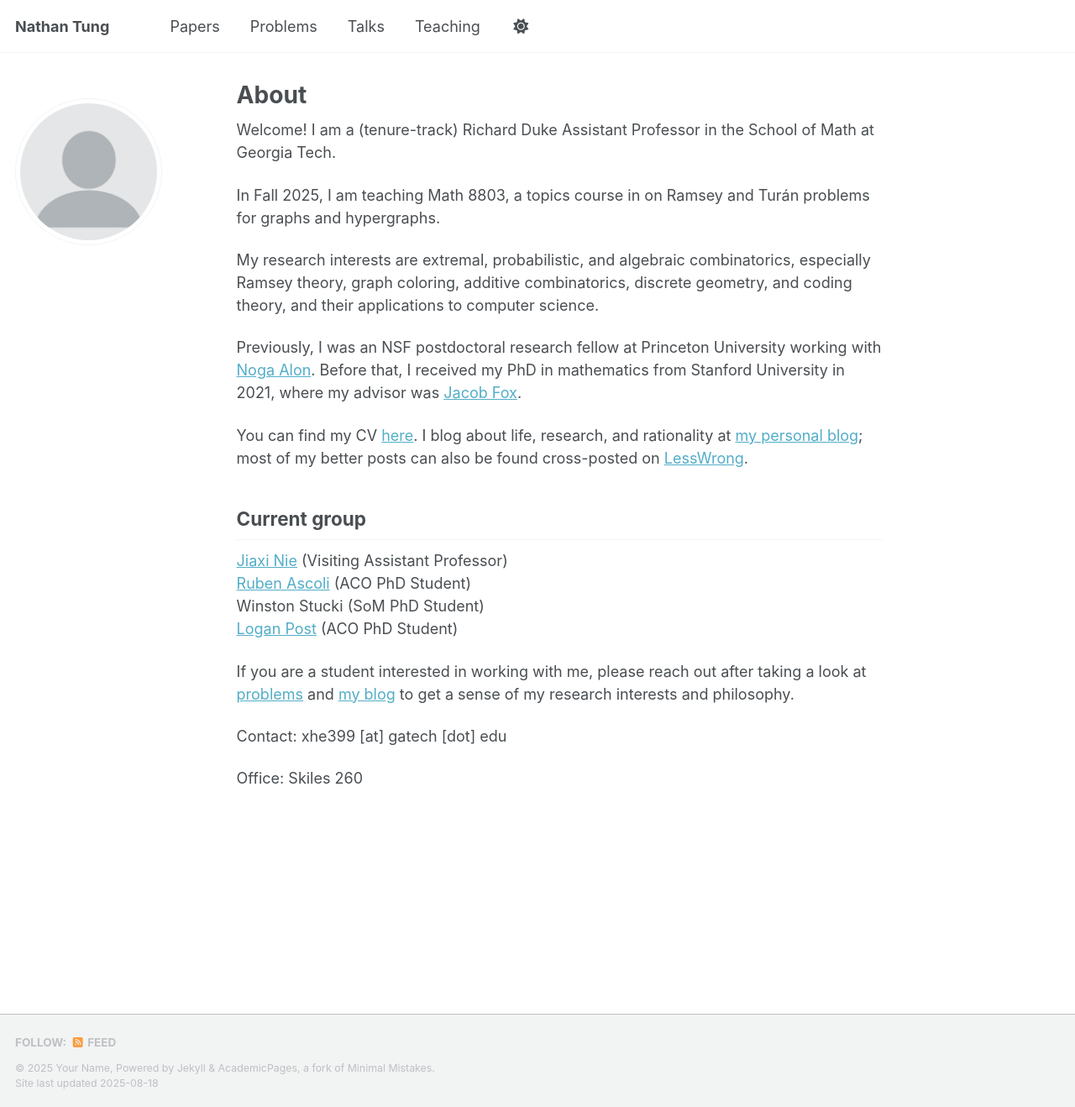
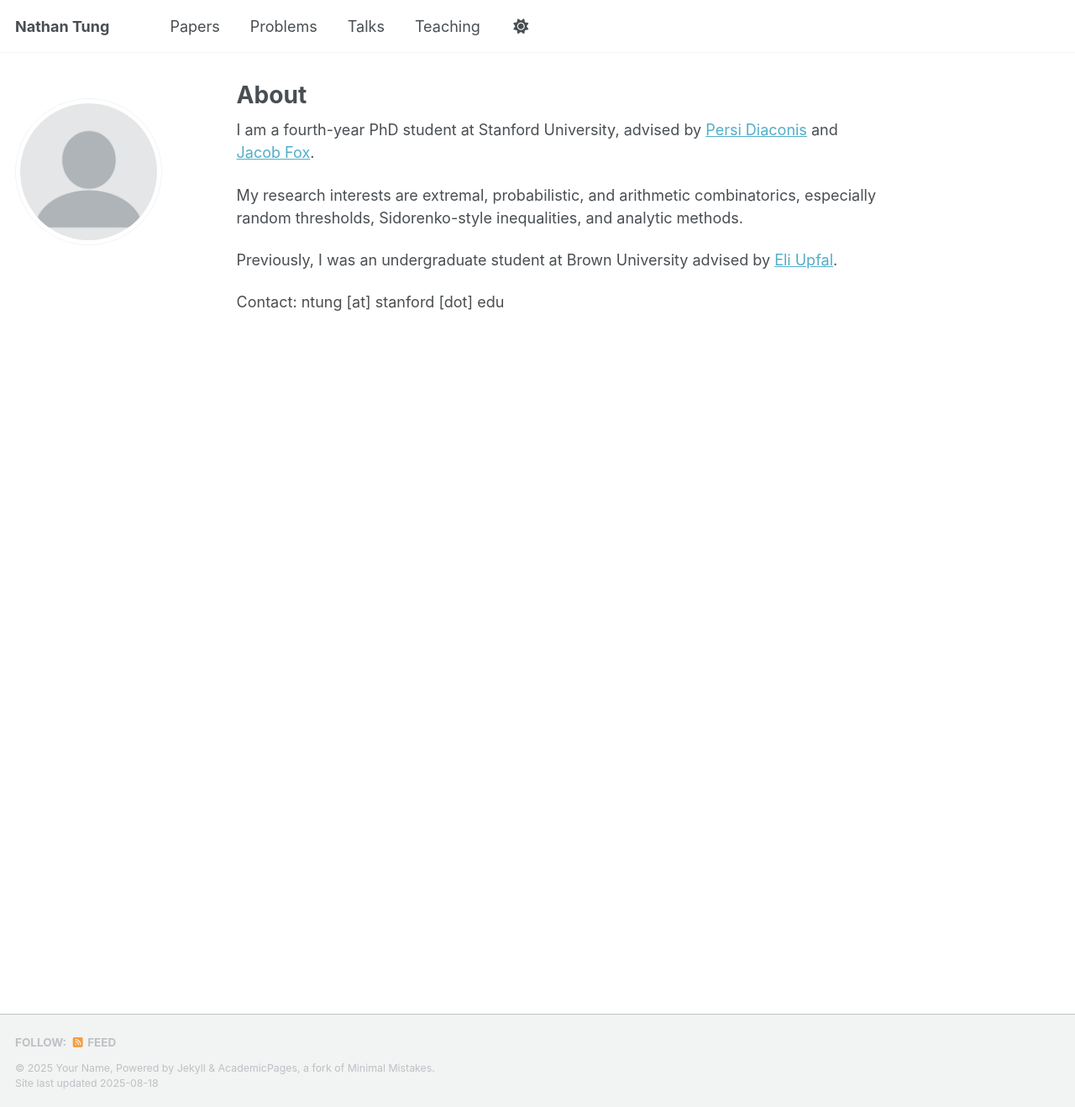
Before and after one commit to njtung/njtung.github.io, a Jekyll site: the page built from _pages/about.md, in a window 1280 px wide and 1318 px high. Shown: the whole window at 84% size. Built offline with Jekyll 4.4.1, drawn with Linux system fonts in a browser that asks for light colours; a script that is not in the unit is left out.

Commit message:
Update about.md

```diff
--- a/_pages/about.md
+++ b/_pages/about.md
@@ -8,25 +8,10 @@ redirect_from:
   - /about.html
 ---
 
-Welcome! I am a (tenure-track) Richard Duke Assistant Professor in the School of Math at Georgia Tech.
+I am a fourth-year PhD student at Stanford University, advised by [Persi Diaconis](https://diaconis.ckirby.su.domains) and [Jacob Fox](https://stanford.edu/~jacobfox/).
 
-In Fall 2025, I am teaching Math 8803, a topics course in on Ramsey and Turán problems for graphs and hypergraphs.
+My research interests are extremal, probabilistic, and arithmetic combinatorics, especially random thresholds, Sidorenko-style inequalities, and analytic methods.
 
-My  research interests are extremal, probabilistic, and algebraic combinatorics, especially Ramsey theory, graph coloring, additive combinatorics, discrete geometry, and coding theory, and their applications to computer science.
+Previously, I was an undergraduate student at Brown University advised by [Eli Upfal](https://cs.brown.edu/people/eupfal/).
 
-Previously, I was an NSF postdoctoral research fellow at Princeton University working with [Noga Alon](https://web.math.princeton.edu/~nalon/). Before that, I received my PhD in mathematics from Stanford University in 2021, where my advisor was [Jacob Fox](https://stanford.edu/~jacobfox/).
-
-You can find my CV [here](https://alkjash.github.io/files/CV_Xiaoyu_He.pdf). I blog about life, research, and rationality at [my personal blog](https://radimentary.wordpress.com); most of my better posts can also be found cross-posted on [LessWrong](https://www.lesswrong.com/users/alkjash).
-
-## Current group
-
-[Jiaxi Nie](https://jiaxinie.github.io/) (Visiting Assistant Professor) <br />
-[Ruben Ascoli](https://sites.google.com/view/ruben-ascoli) (ACO PhD Student) <br />
-Winston Stucki (SoM PhD Student) <br />
-[Logan Post](https://sites.google.com/view/loganpost) (ACO PhD Student)
-
-If you are a student interested in working with me, please reach out after taking a look at [problems](https://alkjash.github.io/problems/) and [my blog](https://alkjash.github.io/blog/) to get a sense of my research interests and philosophy.
-
-Contact: xhe399 [at] gatech [dot] edu
-
-Office: Skiles 260
+Contact: ntung [at] stanford [dot] edu
```
